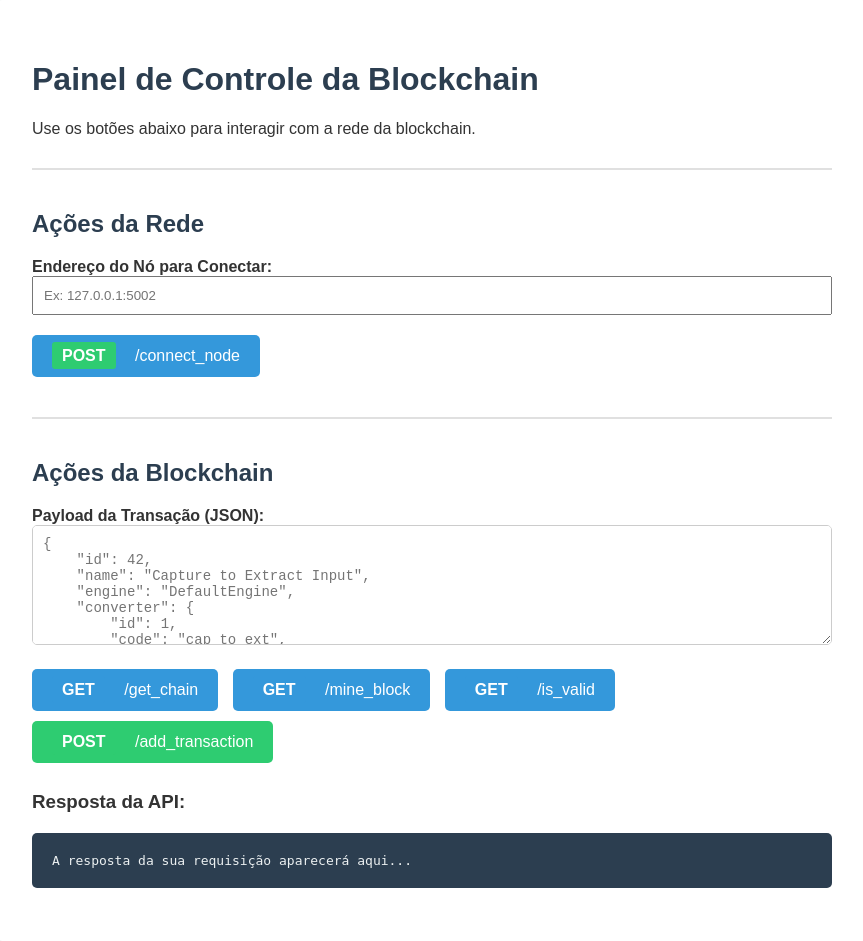
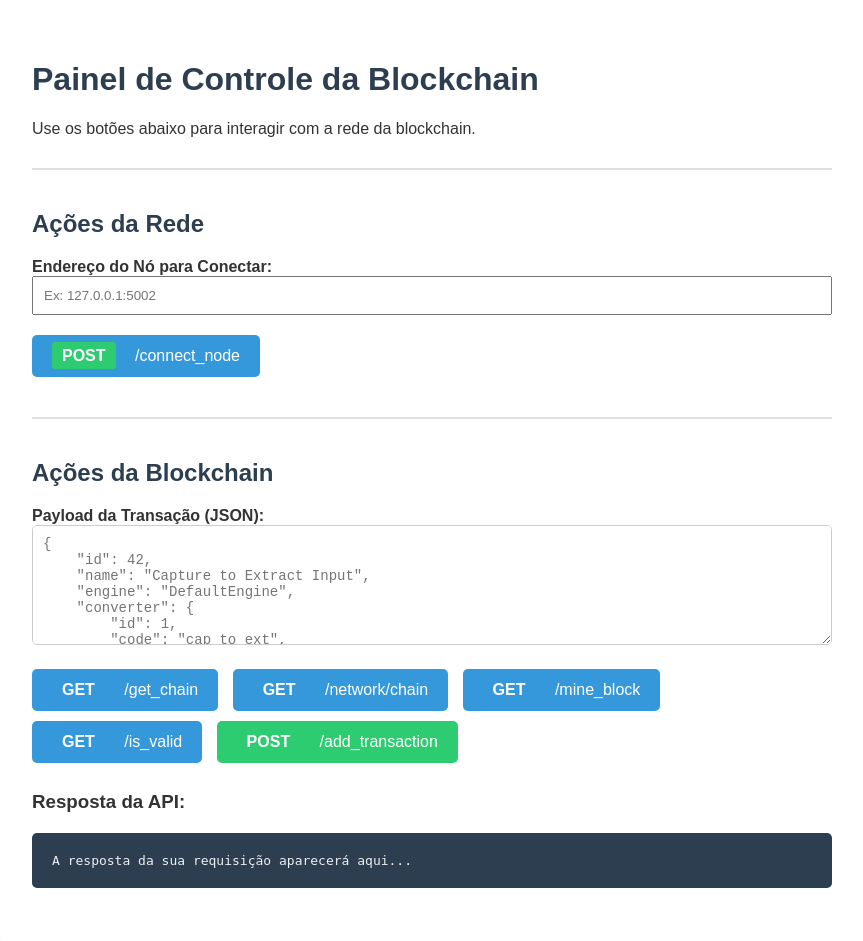
Before and after one commit to leonardo-del-nero/blockchain_ticket, a Flask app: page / in a window 1280 px wide. Shown: the whole page, without its empty margins (208-1071 px from the left). Run offline with Flask 3, Linux system fonts and the light colour scheme.

Commit message:
Que o anjo da boca torta passe e diga amém!

```diff
--- a/templates/index.html
+++ b/templates/index.html
@@ -39,6 +39,7 @@
 
             <div class="action-buttons">
                 <button onclick="fetchAPI('/get_chain', 'GET')"><span class="method method-get">GET</span> /get_chain</button>
+                <button onclick="fetchAPI('/network/chain', 'GET')"><span class="method method-get">GET</span> /network/chain</button>
                 <button onclick="fetchAPI('/mine_block', 'GET')"><span class="method method-get">GET</span> /mine_block</button>
                 <button onclick="fetchAPI('/is_valid', 'GET')"><span class="method method-get">GET</span> /is_valid</button>
                 <button id="post-btn" onclick="addTransaction()"><span class="method method-post">POST</span> /add_transaction</button>
```
